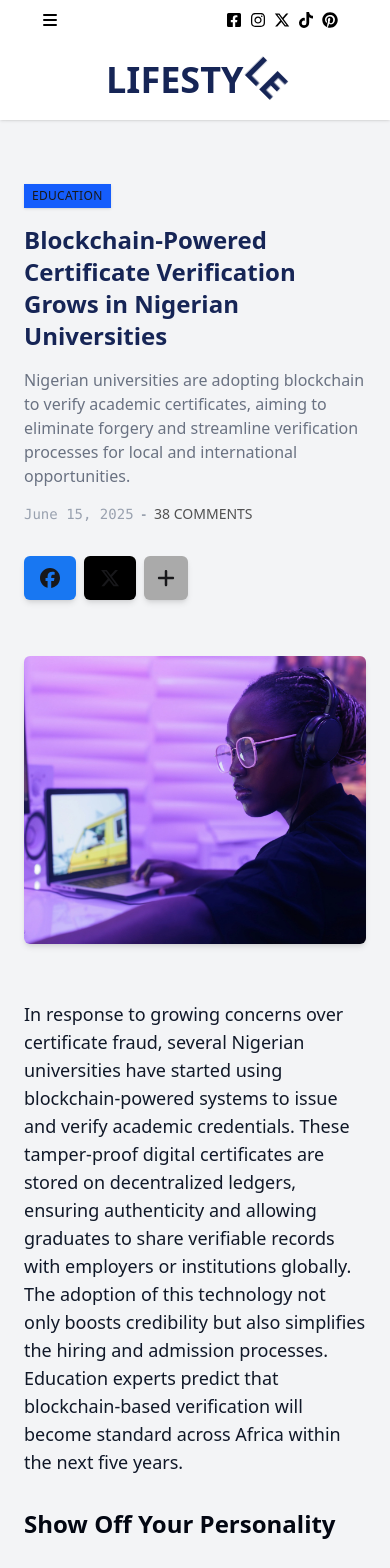
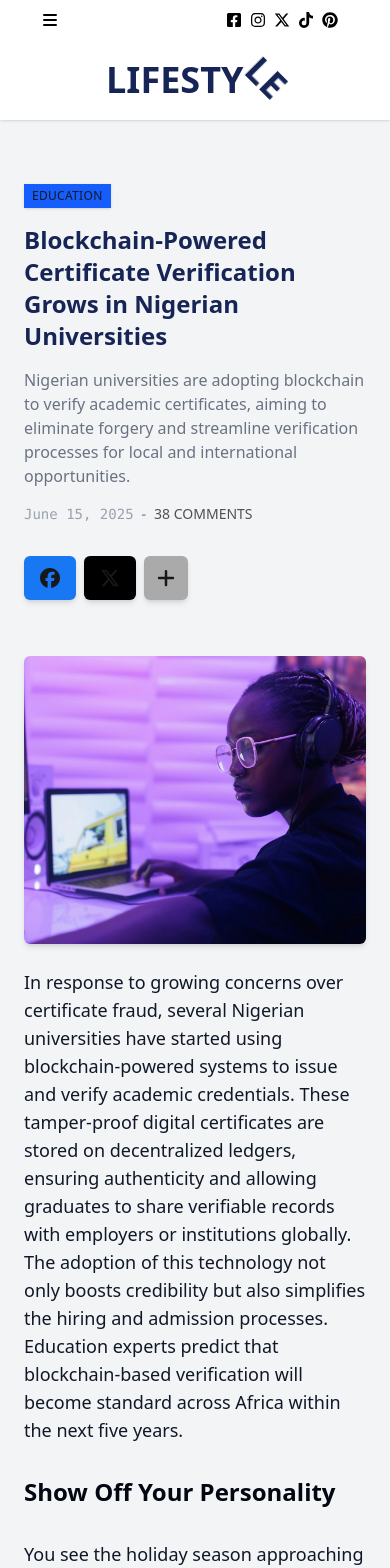
Before and after one commit to Fortexfreddie/LIFESTYLEBLOG, a React (Vite) app: page /ArticleDetail/1 in a window 390 px wide. Shown: the top 1568 px of the page. Built offline with nearby package versions, Linux system fonts and the light colour scheme.

Commit message:
ehm, little changes

```diff
--- a/src/components/BlogDetail.jsx
+++ b/src/components/BlogDetail.jsx
@@ -11,7 +11,7 @@ const BlogDetail = ({ post }) => {
     return (
         <div className="flex flex-col items-center gap-10">
             <div className="flex flex-col xl:flex-row gap-10 w-full md:w-[90%] lg:w-full">
-                <div className="w-full xl:w-[70%] flex flex-col gap-14 md:gap-10">
+                <div className="w-full xl:w-[70%] flex flex-col gap-6 md:gap-10">
                     <div className="h-72 md:h-[400px] w-full rounded-md overflow-hidden shadow-md">
                         <img src={post.image} alt="" className="object-center object-cover w-full h-full" />
                     </div>
--- a/src/components/Featured.jsx
+++ b/src/components/Featured.jsx
@@ -16,7 +16,7 @@ const Featured = () => {
                 <div className="w-full xl:w-[70%] flex flex-col gap-14 md:gap-10">
                     {
                         allNews.slice(0, 7).map((news, index) => (
-                            <div key={index} className="w-full grid grid-cols-1 md:grid-cols-2 gap-8">
+                            <div key={index} className="w-full grid grid-cols-1 md:grid-cols-2 gap-4 lg:gap-8">
                                 <div className="h-64 md:h-auto flex flex-col items-center rounded-md overflow-hidden shadow-md">
                                     <img src={news.image} alt={news.category} loading="lazy" className="h-full lg:max-h-72 w-full object-cover object-center hover:scale-105 active:scale-105 transition duration-300" />
                                 </div>
--- a/src/pages/admin/Manage.jsx
+++ b/src/pages/admin/Manage.jsx
@@ -32,7 +32,7 @@ const Manage = () => {
                         <div className="w-full xl:w-[70%] flex flex-col gap-14 md:gap-10">
                             {
                                 allNews.slice(0, visiblePosts).map((news, index) => (
-                                    <div key={index} className="w-full grid grid-cols-1 md:grid-cols-2 gap-8">
+                                    <div key={index} className="w-full grid grid-cols-1 md:grid-cols-2 gap-4 lg:gap-8">
                                         <div className="h-64 md:h-auto flex flex-col items-center rounded-md overflow-hidden shadow-md">
                                             <img src={news.image} alt={news.category} loading="lazy" className="h-full lg:max-h-72 w-full object-cover object-center hover:scale-105 active:scale-105 transition duration-300" />
                                         </div>
```
